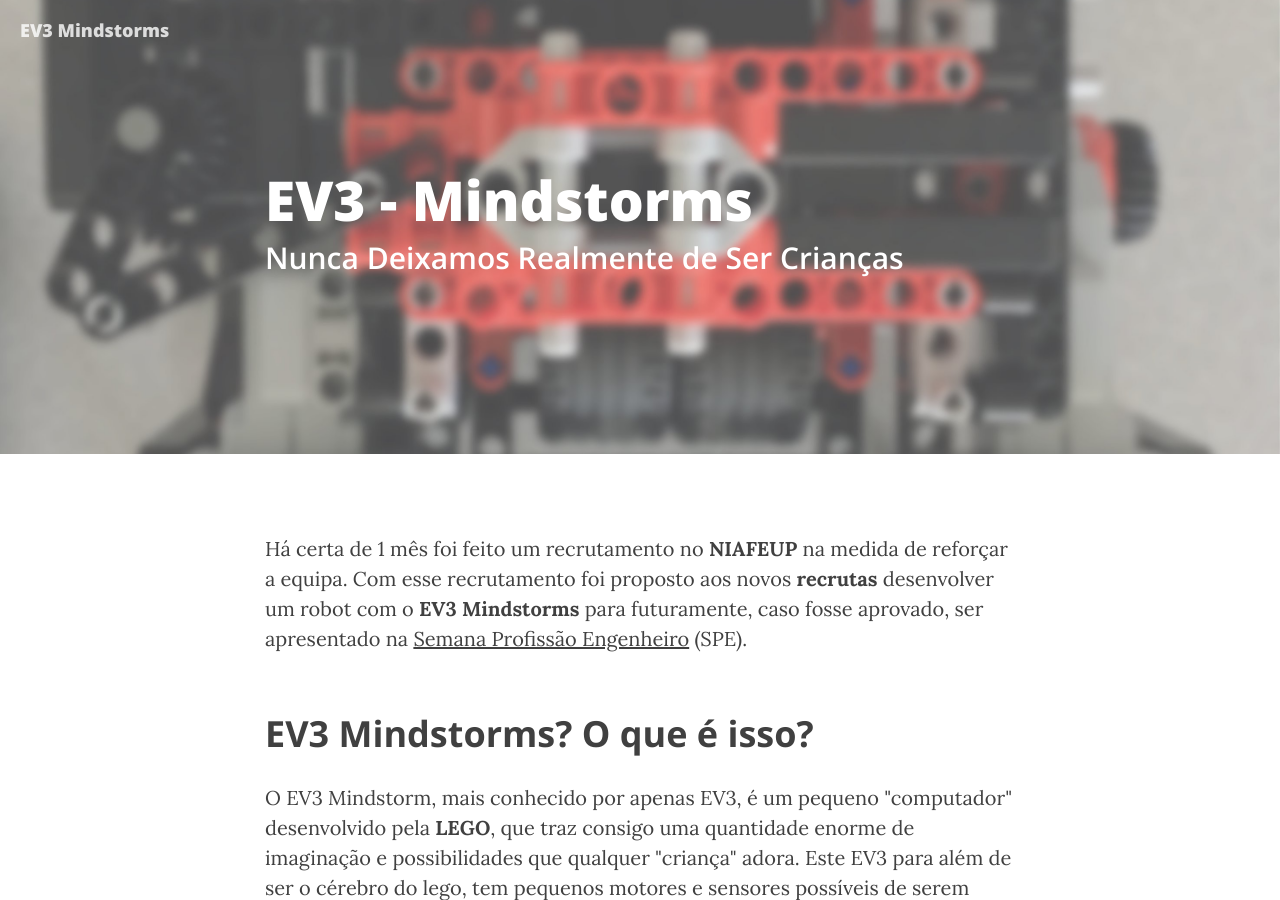
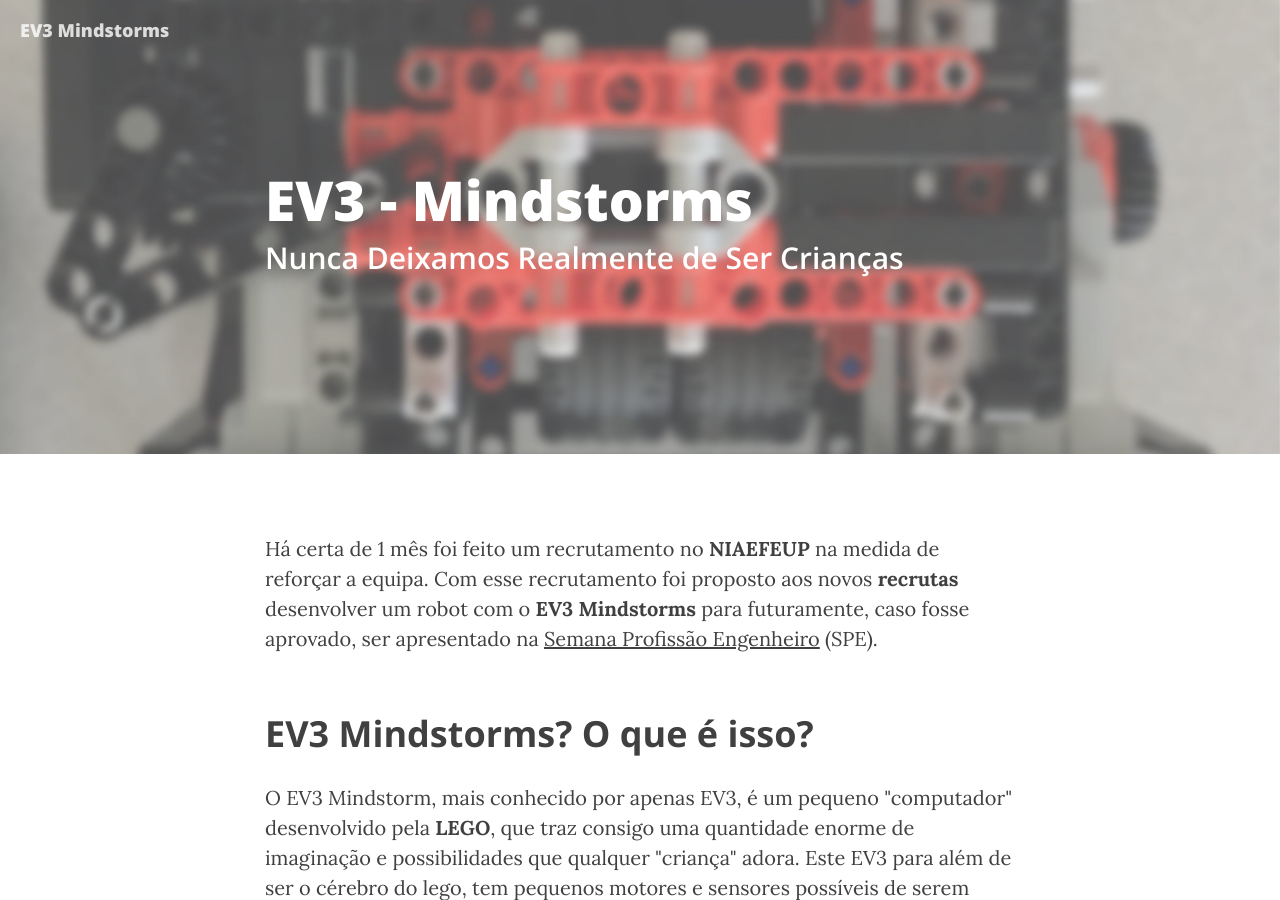
Before and after one commit to NIAEFEUP/ev3-mindstorms, a Jekyll site: the page built from _posts/2017-03-19-intro.markdown, in a window 1280 px wide and 900 px high. Built offline with Jekyll 4.4.1, drawn with Linux system fonts in a browser that asks for light colours; nearby versions of some CDN libraries.

Commit message:
*niaefup

```diff
--- a/_posts/2017-03-19-intro.markdown
+++ b/_posts/2017-03-19-intro.markdown
@@ -7,7 +7,7 @@
 header-img: "img/post-bg-01.jpg"
 ---
 
-<p>Há certa de 1 mês foi feito um recrutamento no <b>NIAFEUP</b> na medida de reforçar a equipa. Com esse recrutamento foi proposto aos novos <b>recrutas</b> desenvolver um robot com o <b>EV3 Mindstorms</b> para futuramente, caso fosse aprovado, ser apresentado na <a href="https://paginas.fe.up.pt/~escolas/index.php/">Semana Profissão Engenheiro</a> (SPE).</p>
+<p>Há certa de 1 mês foi feito um recrutamento no <b>NIAEFEUP</b> na medida de reforçar a equipa. Com esse recrutamento foi proposto aos novos <b>recrutas</b> desenvolver um robot com o <b>EV3 Mindstorms</b> para futuramente, caso fosse aprovado, ser apresentado na <a href="https://paginas.fe.up.pt/~escolas/index.php/">Semana Profissão Engenheiro</a> (SPE).</p>
 
 <h2 class="section-heading">EV3 Mindstorms? O que é isso?</h2>
 
```
